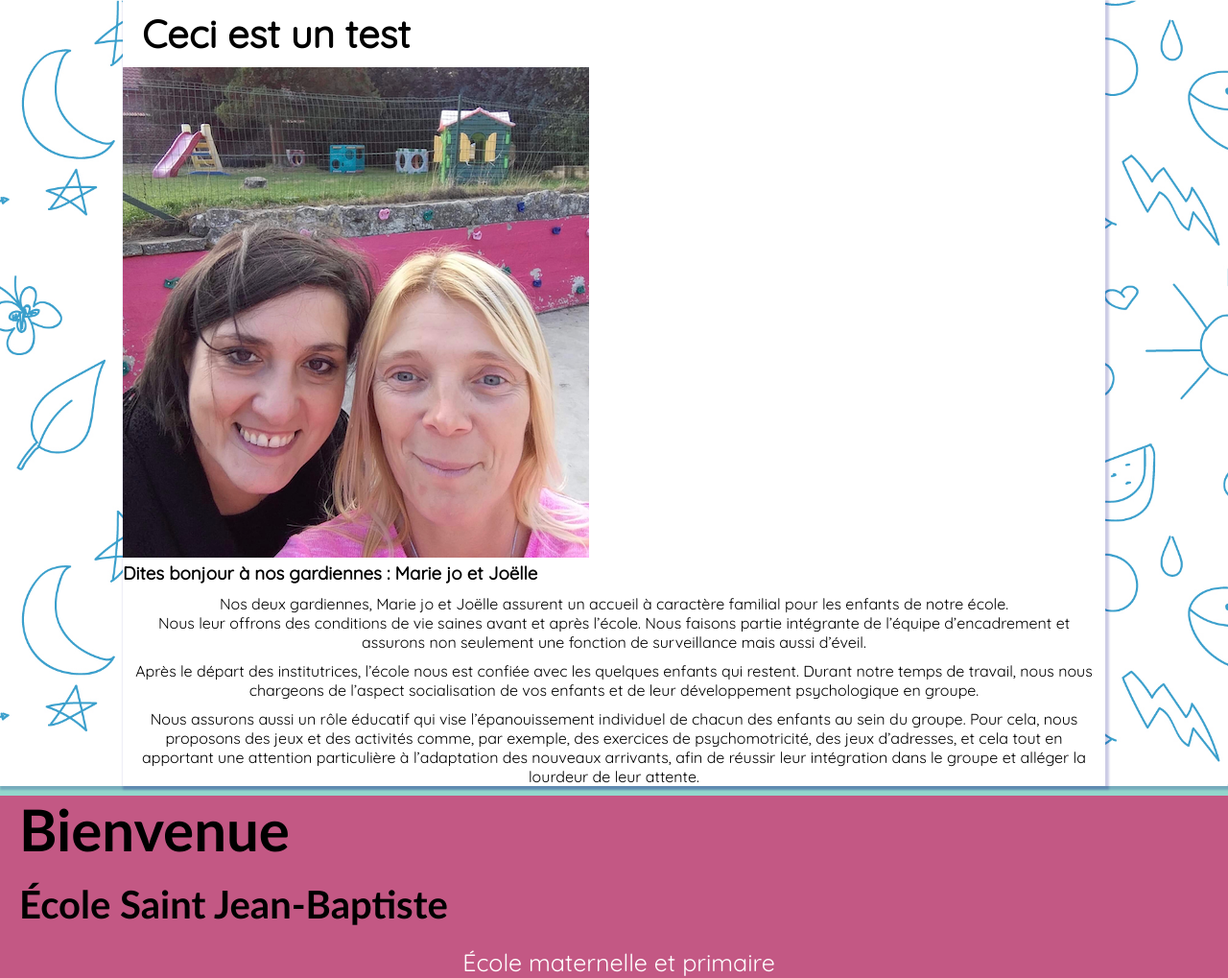
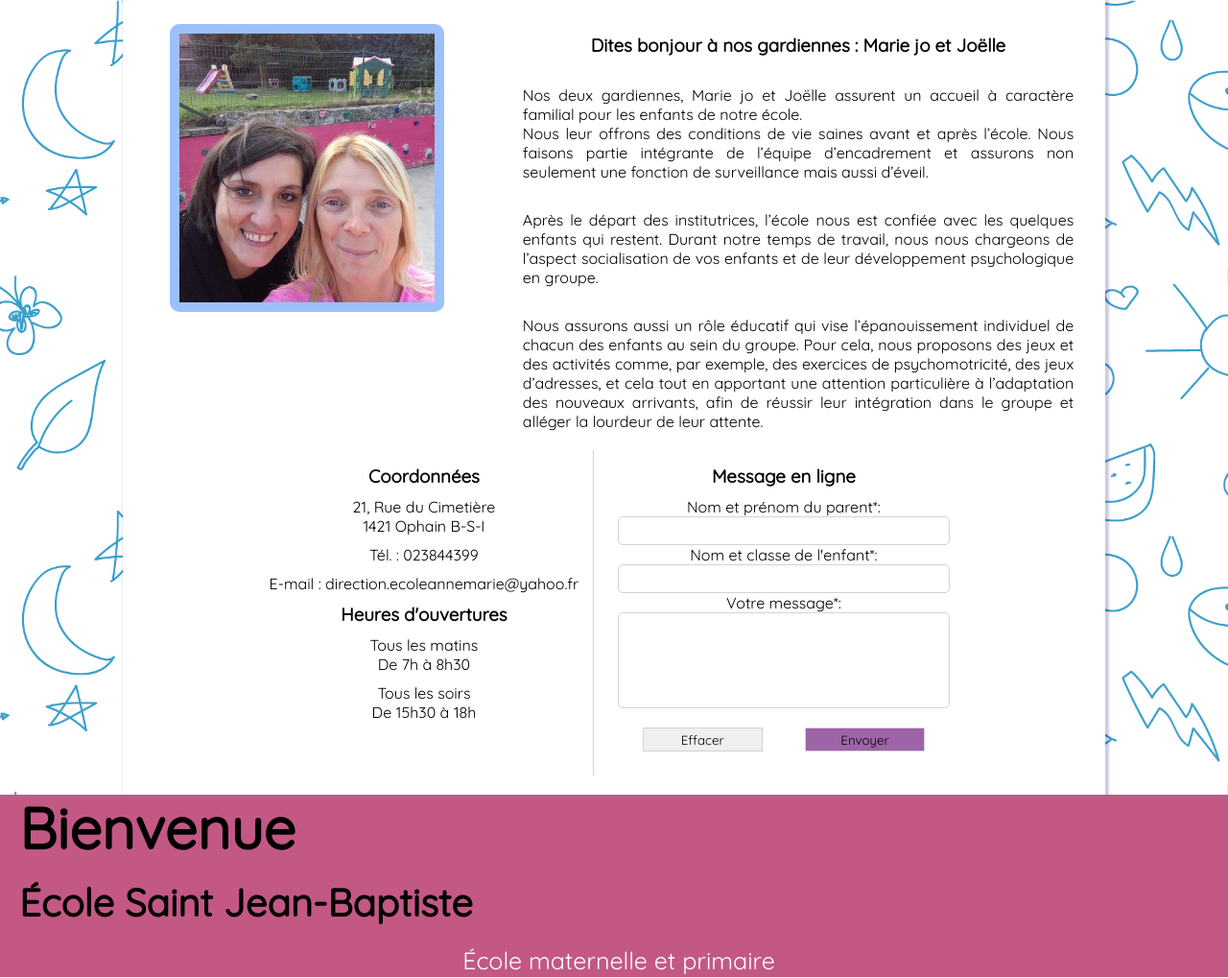
Before and after one commit to emontaigne/ecole_st_jean_baptiste_php, a PHP site: template view/page/garderie.php in a window 1280 px wide. Shown: the whole page at 96% size. Run offline with PHP 8.4, Linux system fonts and the light colour scheme; the template is opened without the code that fills it, so the values that code supplies are empty.

Commit message:
update css page garderie et parent

```diff
--- a/public/css/garderie.css
+++ b/public/css/garderie.css
@@ -10,24 +10,97 @@ html {
   box-sizing: border-box;
 }
 
-.boxPrivate {
-  background-image: url("../images/background.jpg");
-  background-size: cover;
-  background-repeat: no-repeat;
-  width: 100%;
-  height: 100%;
-  font-family: "quicksand";
-}
-
 .d-flex {
   display: flex;
 }
 
 .containerGarderie {
+  background-image: url("../images/background.jpg");
+  background-size: cover;
+  background-repeat: no-repeat;
+  font-family: "quicksand";
+}
+
+.boxGarderie {
   width: 80%;
+  height: auto;
   margin: auto;
   background-color: white;
   box-shadow: 2px 2px 2px 2px rgba(0, 0, 125, 0.2);
+}
+
+.img-gardiennes {
+  border: 10px solid rgba(59, 130, 246, 0.5);
+  border-radius: 10px;
+  width: 80%;
+  display: block;
+  margin: auto;
+}
+
+.flexGarderie {
   justify-content: space-around;
-  min-height: 550px;
 }
+
+.imgGarderie {
+  width: 35%;
+  margin-top: 25px;
+}
+
+.textGarderie {
+  width: 60%;
+  margin-top: 25px;
+}
+
+.textGarderie p {
+  text-align: justify;
+  padding: 10px;
+  animation-duration: 10s;
+  animation-name: slidein;
+}
+.textGarderie h3 {
+  padding: 10px;
+  text-align: center;
+  animation-duration: 3s;
+  animation-name: slidein;
+}
+
+.all-garderie {
+  text-align: center;
+  margin-bottom: 20px;
+  padding: 5px;
+}
+
+.coordonneesGarderie {
+  border-right: 1px solid lightgray;
+}
+
+.garderiePartie2 {
+  width: 90%;
+  justify-content: center;
+  margin: auto;
+}
+
+.input-form-garderie {
+  width: 90%;
+  height: 30px;
+  border: 1px solid lightgray;
+  border-radius: 5px;
+}
+#message-box-garderie {
+  height: 100px;
+}
+.all-garderie h3 {
+  margin: 10px;
+}
+
+#formGarderie button {
+  margin: 20px;
+  width: 125px;
+  height: 25px;
+  border: 1px solid lightgray;
+  cursor: pointer;
+}
+
+#btnSubmitGarderie {
+  background-color: #9d64a8;
+}
--- a/public/css/parents.css
+++ b/public/css/parents.css
@@ -14,11 +14,13 @@ html {
   box-sizing: border-box;
 }
 
-/*body {
+.privateContainerParents {
   background-image: url("../images/background.jpg");
-}*/
+  background-size: cover;
+  background-repeat: no-repeat;
+}
 
-.boxPrivate {
+.boxPrivateParents {
   width: 80%;
   margin: auto;
   background-color: white;
--- a/view/page/garderie.php
+++ b/view/page/garderie.php
@@ -1,19 +1,17 @@
-<div class="boxPrivate">
 <div class="containerGarderie">
-<h1>Ceci est un test</h1>
+<div class="boxGarderie">
 
+    <div class="d-flex flexGarderie">
     <div class="imgGarderie">
-    <img src="public/images/gardiennes.png" alt="photo des gardiennes">
+        <img src="public/images/gardiennes.png" alt="photo des gardiennes" class="img-gardiennes">
     </div>
-
-<div class="textGarderie">
+    <div class="textGarderie" id="textGarderie">
     <h3>Dites bonjour à nos gardiennes : Marie jo et Joëlle</h3>
 
            <p>
            Nos deux gardiennes, Marie jo et Joëlle assurent un accueil à caractère familial pour les enfants de notre école.
            <br>
            Nous leur offrons des conditions de vie saines avant et après l’école. Nous faisons partie intégrante de l’équipe d’encadrement et assurons non seulement une fonction de surveillance mais aussi d’éveil.</p>
-
            <p>
                 Après le départ des institutrices, l’école nous est confiée avec les quelques enfants qui restent. Durant notre temps de travail, nous nous chargeons de l’aspect socialisation de vos enfants et de leur développement psychologique en groupe.
             </p>
@@ -23,4 +21,47 @@
             </p>
     </div>
     </div>
+
+    <div class="d-flex garderiePartie2">
+
+
+        <div class=" all-garderie coordonneesGarderie">
+        <h3>Coordonnées</h3>
+           <p> 21, Rue du Cimetière
+               <br>1421 Ophain B-S-I </p>
+           <p> Tél. : 023844399 </p>
+            <p>E-mail :  direction.ecoleannemarie@yahoo.fr </p>
+            <h3>Heures d'ouvertures</h3>
+               <p>Tous les matins <br>De 7h à 8h30 </p>
+               <p>Tous les soirs <br>De 15h30 à 18h </p>
         </div>
+
+        <div class=" all-garderie msgGarderie">
+            <h3>Message en ligne</h3>
+            <form action="#" method="post" id="formGarderie">
+                <div>
+                  <label for="nom" class="label-form-garderie">Nom et prénom du parent*:</label>
+                  <input type="text" name="nom" id="nom-garderie" class="input-form-garderie"value="" required />
+                </div>
+                <div>
+                    <div>
+                        <label for="kid" class="label-form-garderie">Nom et classe de l'enfant*:</label>
+                        <input type="text" name="kid" id="kid-garderie" class="input-form-garderie" value="" required />
+                      </div>
+                      <div>
+
+                <div>
+                  <label for="message" class="label-form-garderie">Votre message*:</label>
+                  <input type="text" maxlenght="500" id="message-box-garderie" class="input-form-garderie"required />
+                </div>
+                <button type="reset" class="btnDeleteGarderie">Effacer</button>
+                <button type="submit" id="btnSubmitGarderie" class="btnSubmitGarderie">
+                  Envoyer
+                </button>
+              </form>
+        </div>
+
+    </div>
+</div>
+</div>
+</div>
--- a/view/page/parents.php
+++ b/view/page/parents.php
@@ -1,5 +1,5 @@
-<div class="privateContainer">
-      <div class="boxPrivate">
+<div class="privateContainerParents">
+      <div class="boxPrivateParents">
         <div class="boxTitle">
           <h2>Bienvenue</h2>
           <p>Page dédiée aux parents</p>
```
Lines whose indentation alone changed are shown as unchanged.
